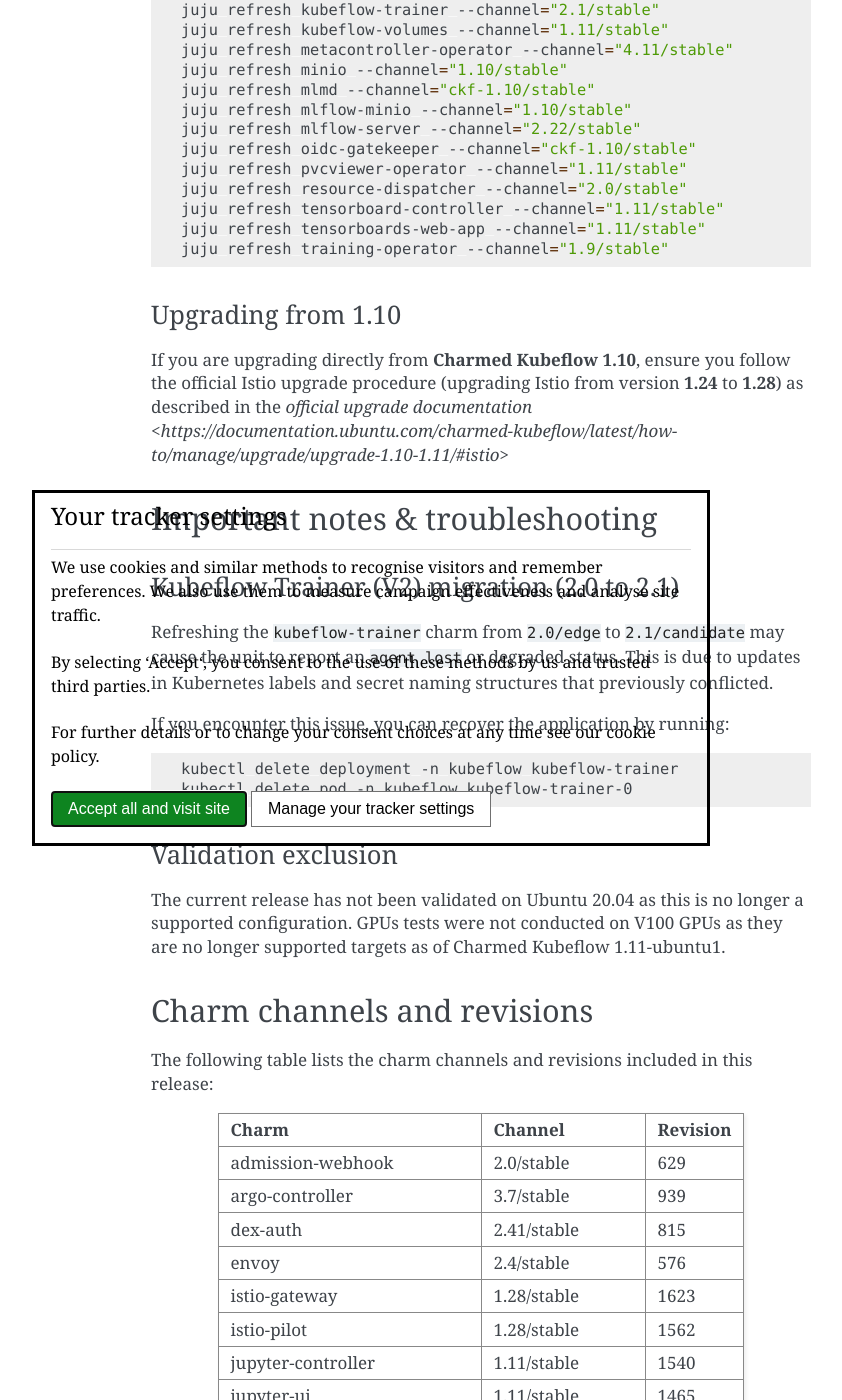
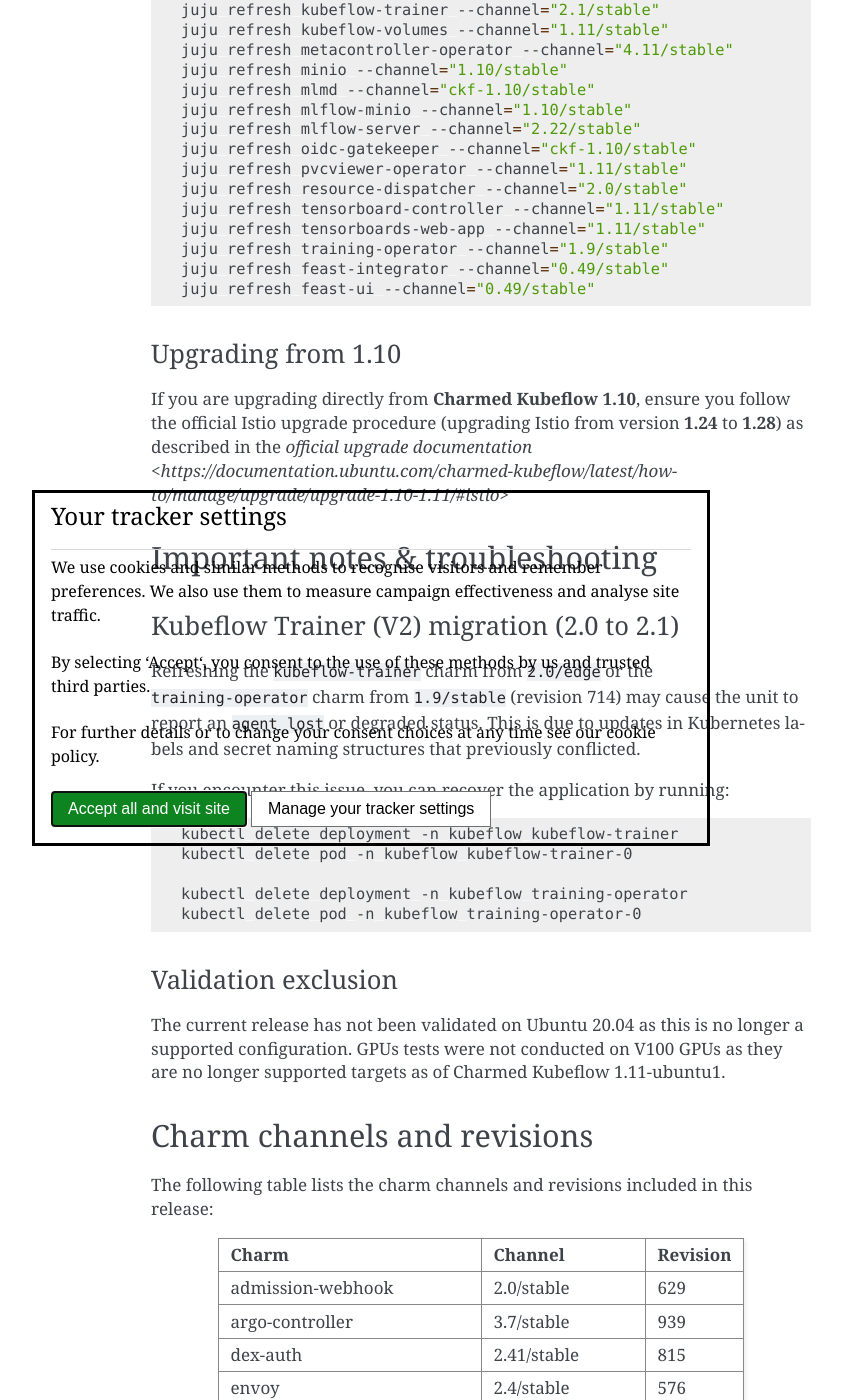
Before and after one commit to canonical/charmed-kubeflow-documentation, a Sphinx documentation site: the page built from docs/reference/release-notes/release-notes-1-11-ubuntu2.rst, in a window 1280 px wide and 1400 px high, scrolled down 1638 px. Shown: the whole window, without its empty margins (269-1111 px from the left). Built offline with Sphinx 7.4.7, drawn with Linux system fonts in a browser that asks for light colours; some of the changed text lies outside the part shown.

Commit message:
code review

```diff
--- a/docs/reference/release-notes/release-notes-1-11-ubuntu2.rst
+++ b/docs/reference/release-notes/release-notes-1-11-ubuntu2.rst
@@ -72,6 +72,8 @@
    juju refresh tensorboard-controller --channel="1.11/stable"
    juju refresh tensorboards-web-app --channel="1.11/stable"
    juju refresh training-operator --channel="1.9/stable"
+   juju refresh feast-integrator --channel="0.49/stable"
+   juju refresh feast-ui --channel="0.49/stable"
 
 Upgrading from 1.10
 ~~~~~~~~~~~~~~~~~~~
@@ -84,7 +86,7 @@
 Kubeflow Trainer (V2) migration (2.0 to 2.1)
 ~~~~~~~~~~~~~~~~~~~~~~~~~~~~~~~~~~~~~~~~~~~~~~
 
-Refreshing the ``kubeflow-trainer`` charm from ``2.0/edge`` to ``2.1/candidate`` may cause the unit to report an ``agent lost`` or degraded status. This is due to updates in Kubernetes labels and secret naming structures that previously conflicted.
+Refreshing the ``kubeflow-trainer`` charm from ``2.0/edge`` or the ``training-operator`` charm from ``1.9/stable`` (revision 714)  may cause the unit to report an ``agent lost`` or degraded status. This is due to updates in Kubernetes labels and secret naming structures that previously conflicted.
 
 If you encounter this issue, you can recover the application by running:
 
@@ -92,6 +94,9 @@
 
    kubectl delete deployment -n kubeflow kubeflow-trainer
    kubectl delete pod -n kubeflow kubeflow-trainer-0
+
+   kubectl delete deployment -n kubeflow training-operator
+   kubectl delete pod -n kubeflow training-operator-0
 
 
 Validation exclusion
@@ -229,3 +234,9 @@
    * - training-operator
      - 1.9/stable
      - 732
+   * - feast-ui
+     - 0.49/stable
+     - 173
+   * - feast-integrator
+     - 0.49/stable
+     - 201
```
Also changed, not shown: other parts of docs/reference/release-notes/release-notes-1-11-ubuntu2.rst (+1 -1 lines).
